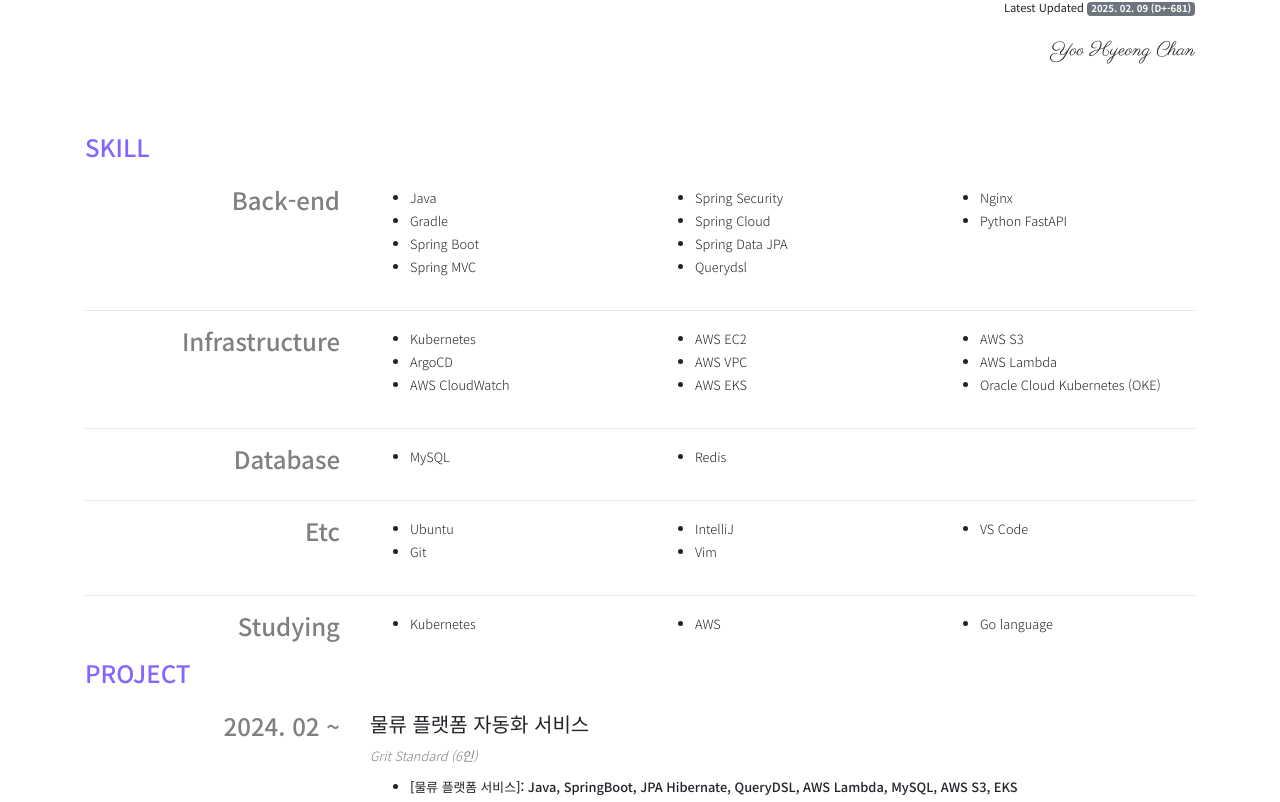
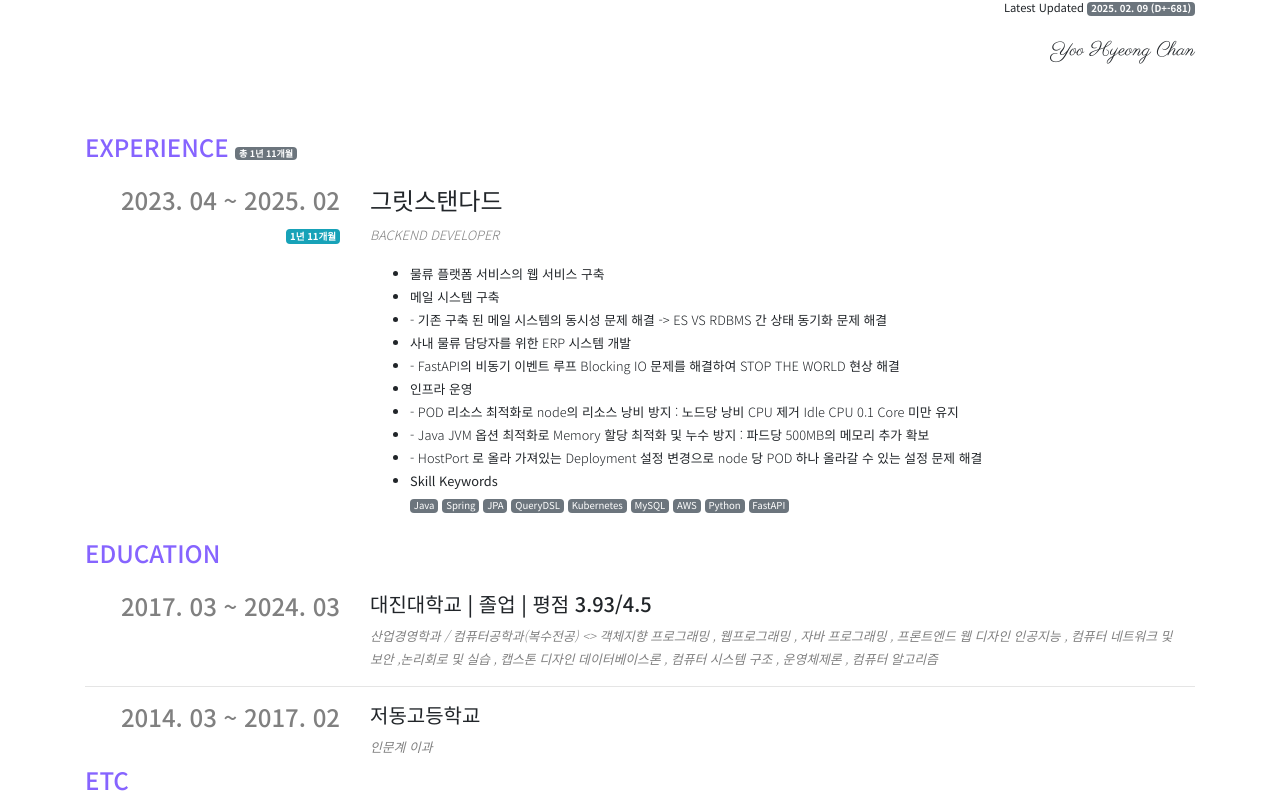
Before and after one commit to gudcks0305/resume-nextjs, a Next.js app: page / in a window 1280 px wide. Shown: the part 531-1333 px from the top of the page. Built offline with nearby package versions, Linux system fonts and the light colour scheme.

Commit message:
feat : update print pdf divide and 순서 변경

```diff
--- a/component/experience/index.tsx
+++ b/component/experience/index.tsx
@@ -33,7 +33,7 @@
 
   // 여기는 기간 표시, Skill Keywords 같은 특이 요소가 있어서 CommonSection, CommonRow 로 못바꾸지 않을까..
   return (
-    <div className="mt-5">
+    <div className="mt-5" style={{ pageBreakInside: 'avoid' }}>
       <EmptyRowCol>
         <Row className="pb-3">
           <Col>
--- a/component/skill/index.tsx
+++ b/component/skill/index.tsx
@@ -21,7 +21,7 @@
 
 function Component({ payload }: PropsWithChildren<{ payload: Payload }>) {
   return (
-    <div className="mt-5">
+    <div className="mt-5" style={{ pageBreakInside: 'avoid' }}>
       <EmptyRowCol>
         <Row className="pb-3">
           <Col>
--- a/pages/index.tsx
+++ b/pages/index.tsx
@@ -28,14 +28,14 @@
       <Container style={Style.global}>
         <Profile.Component payload={Payload.profile} />
         <Introduce.Component payload={Payload.introduce} />
+        <Experience.Component payload={Payload.experience} />
+        <Education.Component payload={Payload.education} />
+        <Etc.Component payload={Payload.etc} />
         <Skill.Component payload={Payload.skill} />
-        <Project.Component payload={Payload.project} />
-        <Experience.Component payload={Payload.experience} />
         <OpenSource.Component payload={Payload.openSource} />
         <Presentation.Component payload={Payload.presentation} />
         <Article.Component payload={Payload.article} />
-        <Education.Component payload={Payload.education} />
-        <Etc.Component payload={Payload.etc} />
+        <Project.Component payload={Payload.project} />
         <Footer.Component payload={Payload.footer} />
       </Container>
     </>
```
